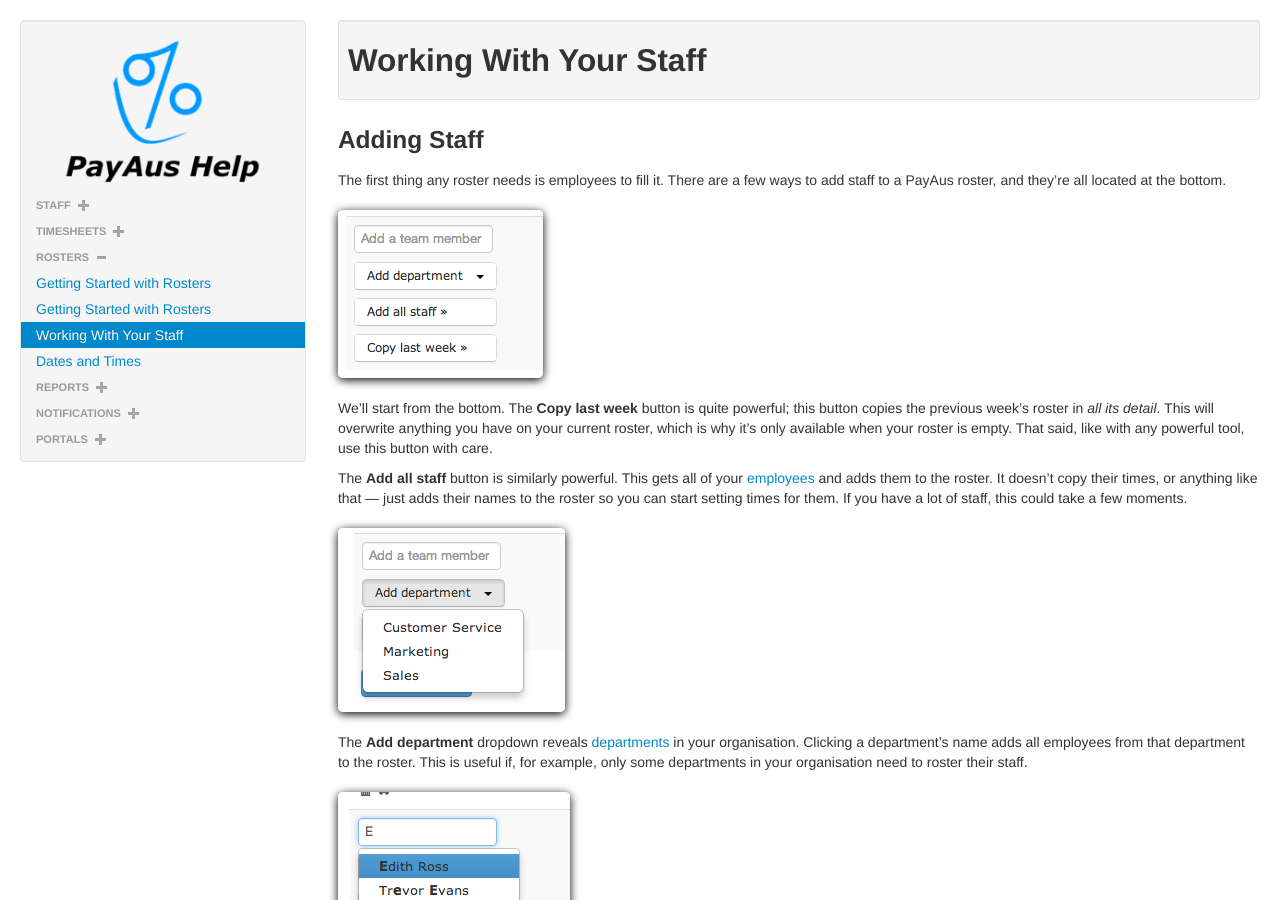
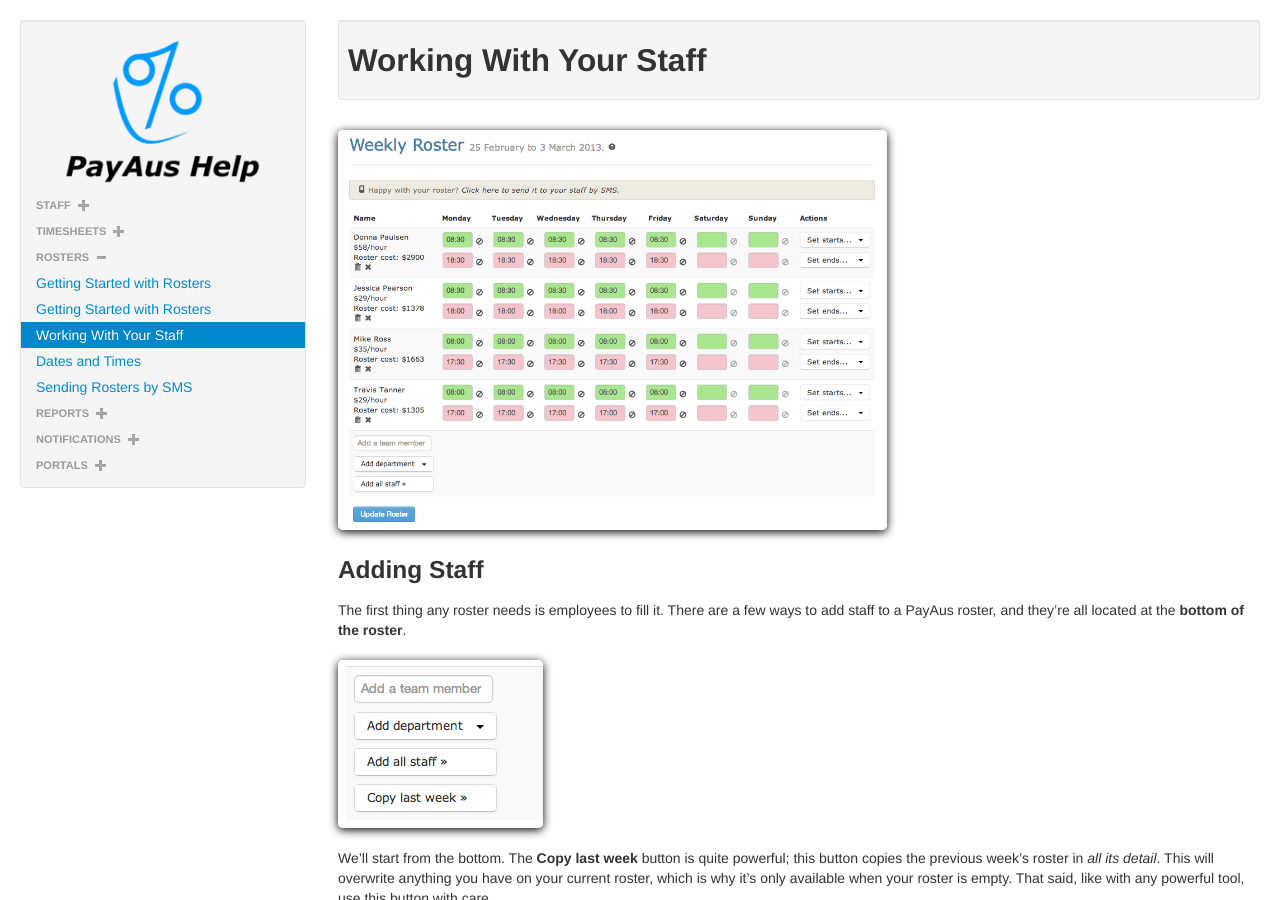
Before and after one commit to ghiculescu/payaus-docs, a Jekyll site: the page built from _posts/rosters/2013-02-06-user-management.md, in a window 1280 px wide and 900 px high. Built offline with Jekyll 4.4.1, drawn with Linux system fonts in a browser that asks for light colours.

```diff
--- a/_posts/rosters/2013-02-06-user-management.md
+++ b/_posts/rosters/2013-02-06-user-management.md
@@ -5,10 +5,11 @@ categories: ['rosters']
 sort: 2
 ---
 
+![A big and beautiful roster](/img/rosters/full.png)
 
 ### Adding Staff
 
-The first thing any roster needs is employees to fill it. There are a few ways to add staff to a PayAus roster, and they're all located at the bottom.
+The first thing any roster needs is employees to fill it. There are a few ways to add staff to a PayAus roster, and they're all located at the **bottom of the roster**.
 
 ![Adding staff to your roster](/img/rosters/staff_options.png)
 
```
Also changed, not shown: _posts/rosters/2013-02-06-integration-and-reporting.md (+1 -1 lines), _posts/rosters/2013-02-18-times.md (+1 -1 lines), _posts/rosters/2013-02-24-sms.md (added, +37 -0 lines), img/rosters/datepicker.png, img/rosters/full.png, img/rosters/send_by_sms_prompt.png (added), img/rosters/send_roster_by_sms.png (added), img/rosters/sms_exclamation.png (added), img/rosters/sms_gray.png (added).
